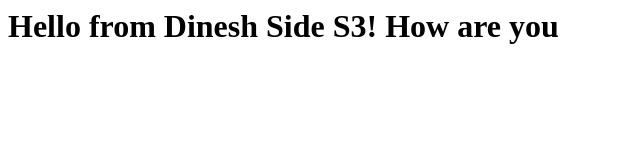
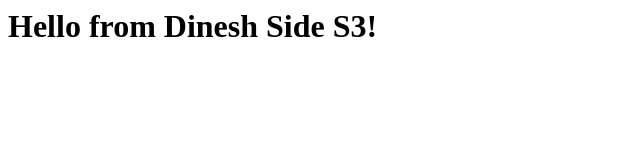
Before and after one commit to dineshvaishnav8890/Project-6, a plain HTML site: page index.html in a window 1280 px wide. Shown: the whole page, without its empty margins (0-640 px from the left). Drawn offline with Linux system fonts and the light colour scheme.

Commit message:
Update index.html

```diff
--- a/index.html
+++ b/index.html
@@ -1 +1 @@
-<h1>Hello from Dinesh Side  S3! How are you </h1>
+<h1>Hello from Dinesh Side  S3! </h1>
```
